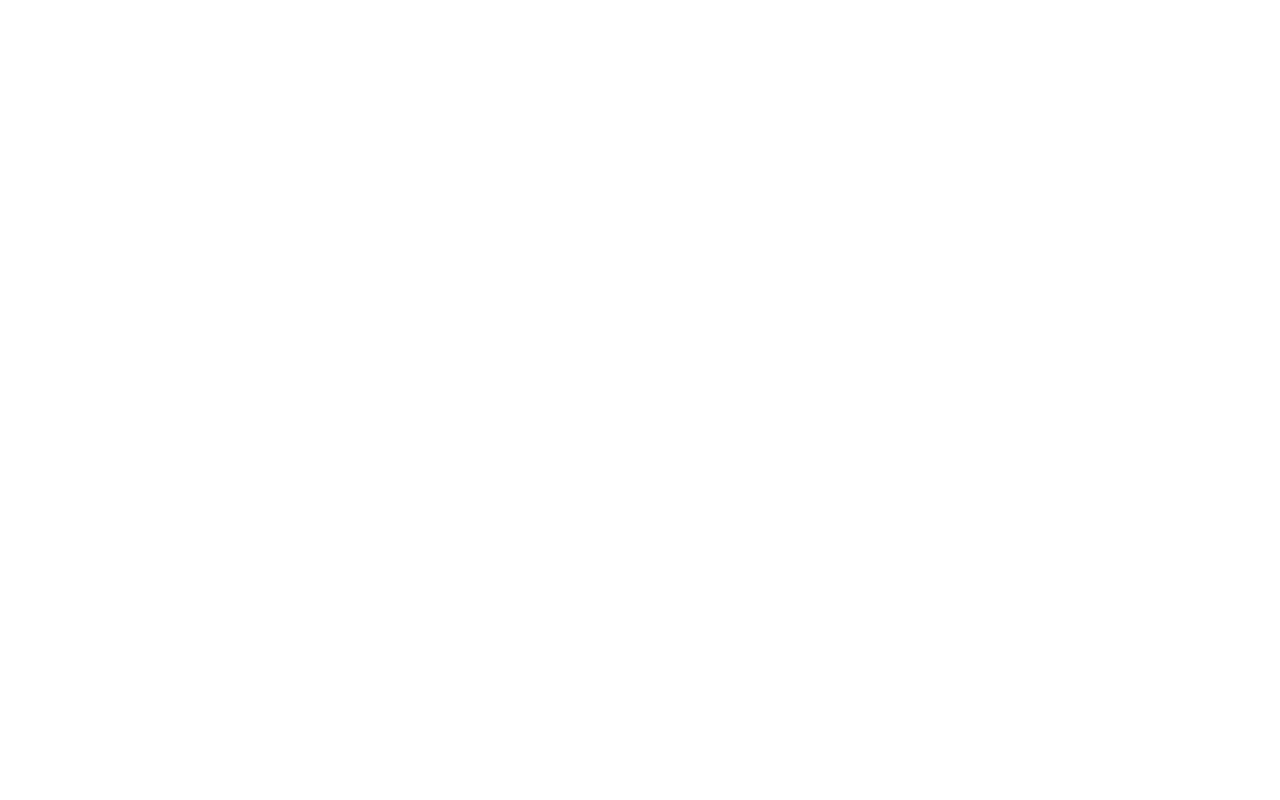
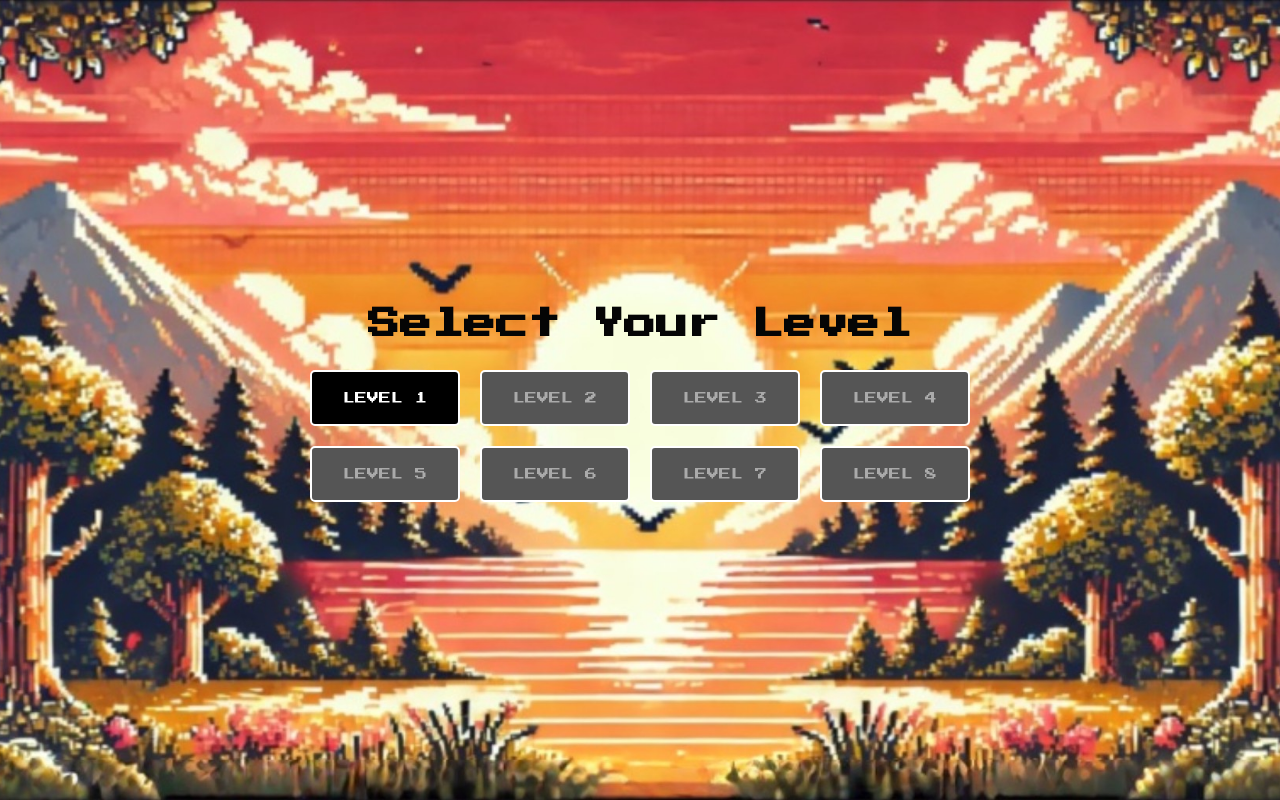
Before and after one commit to ICFMentors/Language-Learning-Mission, a plain HTML site: page templates/select-level.html in a window 1280 px wide. Drawn offline with Linux system fonts and the light colour scheme.

Commit message:
created select-level page html

```diff
--- a/static/css.css
+++ b/static/css.css
@@ -121,3 +121,39 @@
       color: #000;
       transform: scale(1.1);
     }
+
+
+    h1 {
+      margin-bottom: 30px;
+    }
+
+    .level-container {
+      display: grid;
+      grid-template-columns: repeat(4, 150px);
+      gap: 20px;
+    }
+
+    .level-button {
+      background-color: #000;
+      color: #fff;
+      padding: 20px;
+      border: 2px solid #fff;
+      border-radius: 5px;
+      font-family: 'Press Start 2P', monospace;
+      font-size: 12px;
+      text-transform: uppercase;
+      cursor: pointer;
+      transition: all 0.3s ease;
+    }
+
+    .level-button:hover {
+      background-color: #fff;
+      color: #000;
+      transform: scale(1.1);
+    }
+
+    .level-button:disabled {
+      background-color: #555;
+      color: #aaa;
+      cursor: not-allowed;
+    }
--- a/templates/select-level.html
+++ b/templates/select-level.html
@@ -0,0 +1,70 @@
+<!DOCTYPE html>
+<html lang="en">
+<head>
+  <meta charset="UTF-8">
+  <meta name="viewport" content="width=device-width, initial-scale=1.0">
+  <title>Select Level</title>
+  <link href="https://fonts.googleapis.com/css2?family=Press+Start+2P&display=swap" rel="stylesheet">
+  <link rel="stylesheet" href="../static/css.css" />
+  <style>
+    h1 {
+      margin-bottom: 30px;
+    }
+
+    .level-container {
+      display: grid;
+      grid-template-columns: repeat(4, 150px);
+      gap: 20px;
+    }
+
+    .level-button {
+      background-color: #000;
+      color: #fff;
+      padding: 20px;
+      border: 2px solid #fff;
+      border-radius: 5px;
+      font-family: 'Press Start 2P', monospace;
+      font-size: 12px;
+      text-transform: uppercase;
+      cursor: pointer;
+      transition: all 0.3s ease;
+    }
+
+    .level-button:hover {
+      background-color: #fff;
+      color: #000;
+      transform: scale(1.1);
+    }
+
+    .level-button:disabled {
+      background-color: #555;
+      color: #aaa;
+      cursor: not-allowed;
+    }
+  </style>
+</head>
+<body>
+  <h1>Select Your Level</h1>
+  <div class="level-container">
+    <button class="level-button" id="level1" onclick="selectLevel(1)">Level 1</button>
+    <button class="level-button" id="level2" disabled onclick="selectLevel(2)">Level 2</button>
+    <button class="level-button" id="level3" disabled onclick="selectLevel(3)">Level 3</button>
+    <button class="level-button" id="level4" disabled onclick="selectLevel(4)">Level 4</button>
+    <button class="level-button" id="level5" disabled onclick="selectLevel(5)">Level 5</button>
+    <button class="level-button" id="level6" disabled onclick="selectLevel(6)">Level 6</button>
+    <button class="level-button" id="level7" disabled onclick="selectLevel(7)">Level 7</button>
+    <button class="level-button" id="level8" disabled onclick="selectLevel(8)">Level 8</button>
+  </div>
+
+  <script>
+    function selectLevel(level) {
+      alert(`You selected Level ${level}`);
+
+      // Simulate level completion for demo purposes
+      if (level < 8) {
+        document.getElementById(`level${level + 1}`).disabled = false;
+      }
+    }
+  </script>
+</body>
+</html>
```
